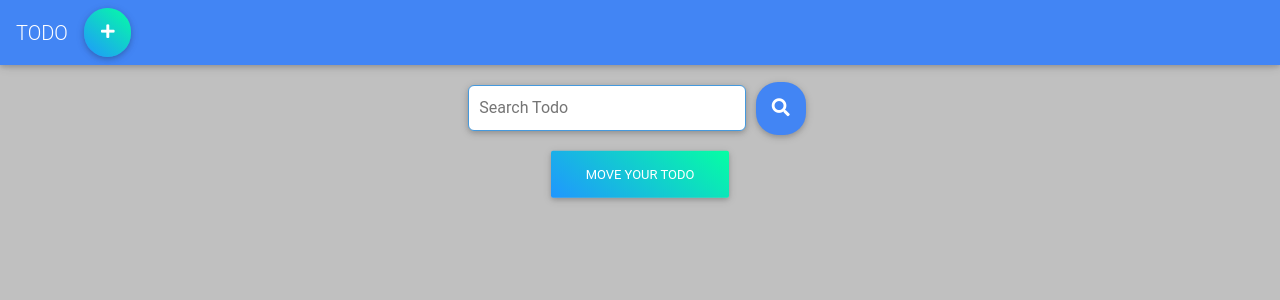
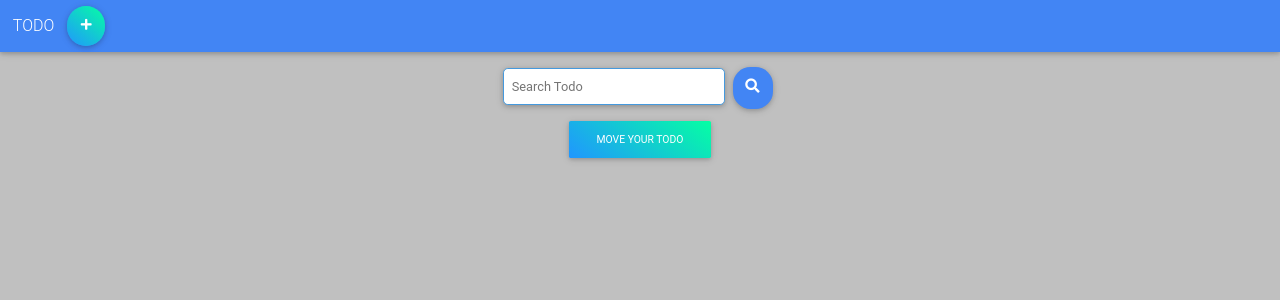
Before and after one commit to kiranparajuli589/Moving-Todo, a Django app: page / in a window 1280 px wide. Shown: the top 300 px of the page. Run offline with Django 3.2, Linux system fonts and the light colour scheme; data that the repository does not hold is empty; some libraries are stand-ins or nearby versions.

Commit message:
Page zoomed out to 80%

```diff
--- a/static/css/main.css
+++ b/static/css/main.css
@@ -22,6 +22,7 @@
 }
 body {
     background-color: #c0c0c0;
+    zoom: 80%;
 }
 .change-to-red{
     color: darkred!important;
```
